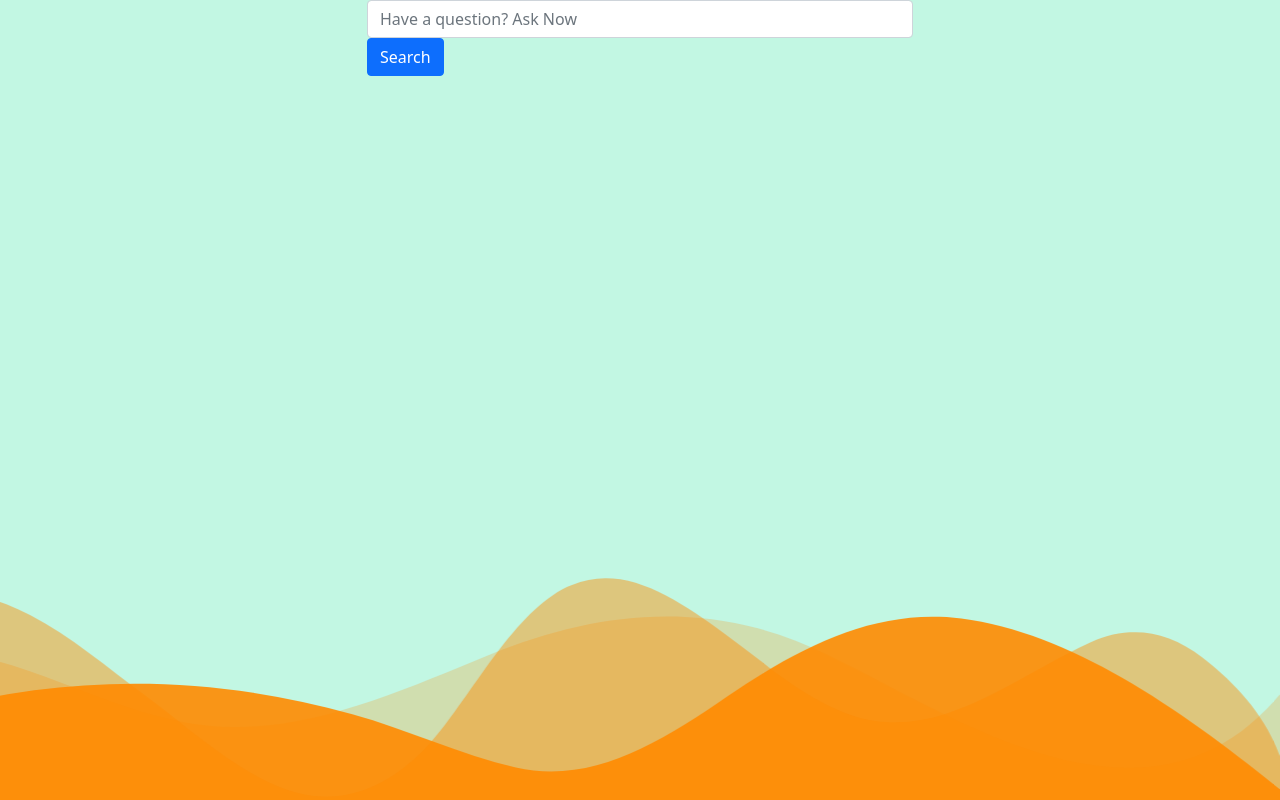
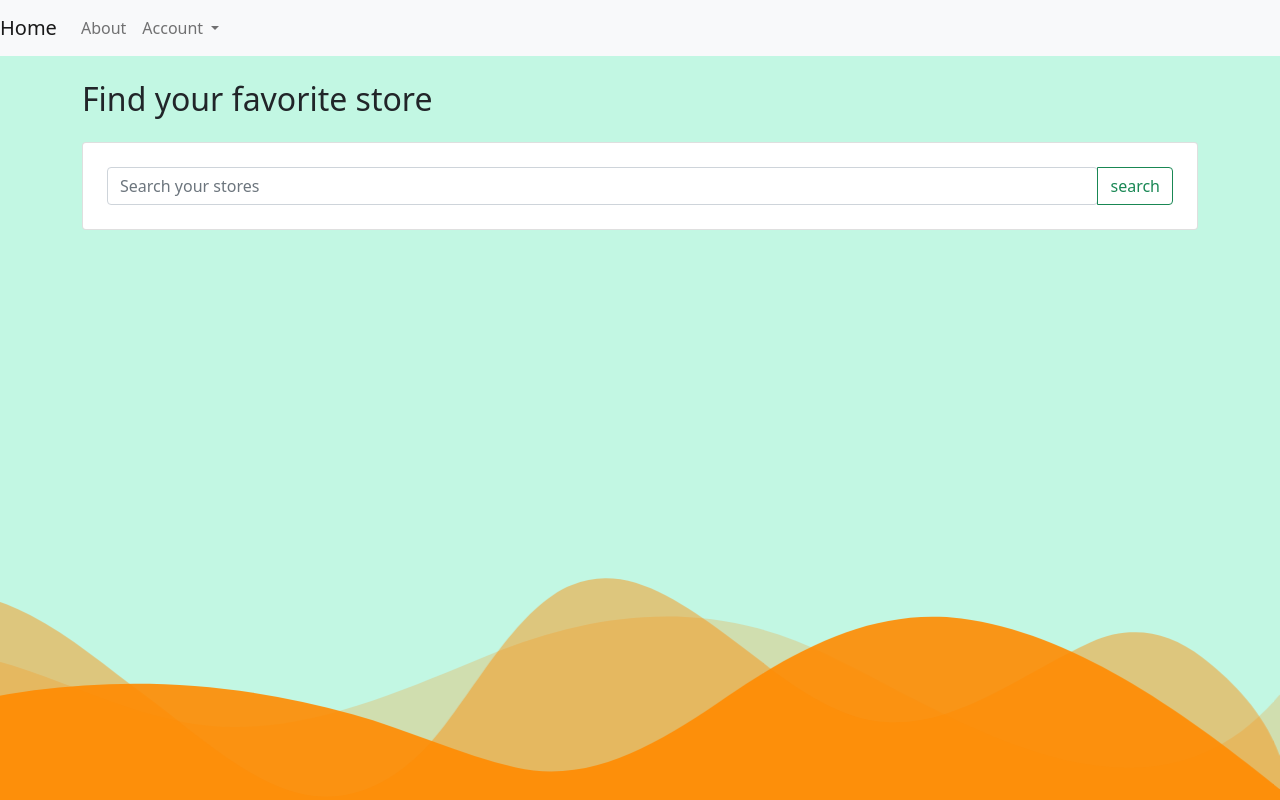
Before and after one commit to UnimibSoftEngCourse2022/progetto-clup-1-gruppo-clup-1, a Flask app: template src/clup/flaskr/templates/user.html in a window 1280 px wide. Run offline with Flask 2, Linux system fonts and the light colour scheme; the template is opened without the code that fills it, so the values that code supplies are empty; some libraries are stand-ins or nearby versions.

Commit message:
nav bar in base user

```diff
--- a/src/clup/flaskr/templates/base.html
+++ b/src/clup/flaskr/templates/base.html
@@ -20,6 +20,8 @@
             <path d="M0,0V5.63C149.93,59,314.09,71.32,475.83,42.57c43-7.64,84.23-20.12,127.61-26.46,59-8.63,112.48,12.24,165.56,35.4C827.93,77.22,886,95.24,951.2,90c86.53-7,172.46-45.71,248.8-84.81V0Z" class="shape-fill"></path>
         </svg>
     </div>
+    {% block icon %}
+    {% endblock %}
 
     {% block content%}
     {% endblock %}
--- a/src/clup/flaskr/templates/base_user.html
+++ b/src/clup/flaskr/templates/base_user.html
@@ -1,5 +1,38 @@
 {% extends 'base.html' %} {% block icon %}
-<div style="display:flex; justify-content:flex-end; width:100%; padding:0;  margin-top: 5%; overflow-y: hidden">
+<nav class="navbar navbar-expand-lg navbar-light bg-light">
+  <a class="navbar-brand" href="">Home</a>
+  <button class="navbar-toggler" type="button" data-toggle="collapse" data-target="#navbarSupportedContent" aria-controls="navbarSupportedContent" aria-expanded="false" aria-label="Toggle navigation">
+    <span class="navbar-toggler-icon"></span>
+  </button>
+
+  <div class="collapse navbar-collapse" id="navbarSupportedContent">
+    <ul class="navbar-nav me-auto">
+
+      <li class="nav-item">
+        <a class="nav-link" href="">About</a>
+      </li>
+      <li class="nav-item dropdown">
+        <a class="nav-link dropdown-toggle" href="#" id="navbarDropdown" role="button" data-bs-toggle="dropdown" aria-haspopup="true" aria-expanded="false">
+          Account
+        </a>
+        <div class="dropdown-menu" aria-labelledby="navbarDropdown">
+           <a class="dropdown-item">{{ user.username }}</a>
+          <a class="dropdown-item">e-mail</a>
+          <a class="dropdown-item">indirizzo</a>
+
+          <div class="dropdown-divider"></div>
+          <a class="dropdown-item" href="{{url_for('users.change_password_page')}}">Change password</a>
+          <a class="dropdown-item" href="{{url_for('users.user_logout')}}">Logout</a>
+
+        </div>
+      </li>
+
+    </ul>
+
+  </div>
+</nav>
+{%endblock%} {% block content %} {% if current_user.is_authenticated %} {% endif %} {% endblock %}
+<!--<div style="display:flex; justify-content:flex-end; width:100%; padding:0;  margin-top: 5%; overflow-y: hidden">
     <button type="button" class="btn " data-bs-toggle="modal" data-bs-target="#staticBackdrop">
         <svg xmlns="http://www.w3.org/2000/svg" width="60" height="60" fill="current-color" bi bi-person-circle
              viewBox="0 0 16 16">
@@ -24,9 +57,9 @@
             </div>
             <div class="modal-body">
                 e-mail:
-                <!-- inserire email-->
+
                 <br> indirizzo:
-                <!-- inserire indirizzo-->
+
             </div>
             <div class="modal-footer">
                 <a href="{{url_for('users.change_password_page')}}" class="button">Change
@@ -37,5 +70,4 @@
             </div>
         </div>
     </div>
-</div>
-{%endblock%} {% block content %} {% if current_user.is_authenticated %} {% endif %} {% endblock %}
+</div>-->
--- a/src/clup/flaskr/templates/user.html
+++ b/src/clup/flaskr/templates/user.html
@@ -1,16 +1,36 @@
 {% extends 'base_user.html' %}
 
 {% block content %}
-<div class="container vh-100">
-    <div class="row height d-flex justify-content-center align-items-center">
-        <div class="col-md-8 col-xl-6">
-            <div class="search"><i class="fa fa-search"></i> <input type="text" class="form-control"
-                                                                    placeholder="Have a question? Ask Now">
-                <button class="btn btn-primary">Search</button>
+<div class="mask d-flex align-items-center h-100">
+    <div class="container mt-4">
+        <p class="h2 mb-4 text-black">Find your favorite store</p>
+        <div class="card mb-4">
+            <div class="card-body p-4">
+                <div class="row">
+                    <div class="col-12">
+                        <div class="input-group">
+                            <div class="form-outline flex-fill">
+                                <input id="search-input" placeholder="Search your stores" type="search" id="form1"
+                                       class="form-control mr-sm-2"/>
+                            </div>
+                            <button id="search-button" type="button" class="btn btn-outline-success my-2 my-sm-0">
+                                search<i class="fas fa-search"></i>
+                            </button>
+                        </div>
+                    </div>
+                </div>
             </div>
         </div>
     </div>
 </div>
+<script>
+    const searchButton = document.getElementById('search-button');
+    const searchInput = document.getElementById('search-input');
+    searchButton.addEventListener('click', () => {
+        const inputValue = searchInput.value;
+        alert(inputValue);
+    });
+</script>
 
 
 {% endblock %}
--- a/src/clup/flaskr/templates/user_login.html
+++ b/src/clup/flaskr/templates/user_login.html
@@ -7,7 +7,7 @@
     <div class="d-flex flex-row min-vh-100 align-items-center justify-content-center">
         <div class="col-md-10 col-lg-8 col-xl-6">
             {% include 'banner.html' %}
-            <div class="card bg-dark text-white">
+            <div class="card bg-dark text-white" style="border-radius: 30em">
                 <div class="card-body text-center">
                     <form method="POST">
                         {{ form.csrf_token }} {{ form.hidden_tag() }}
```
